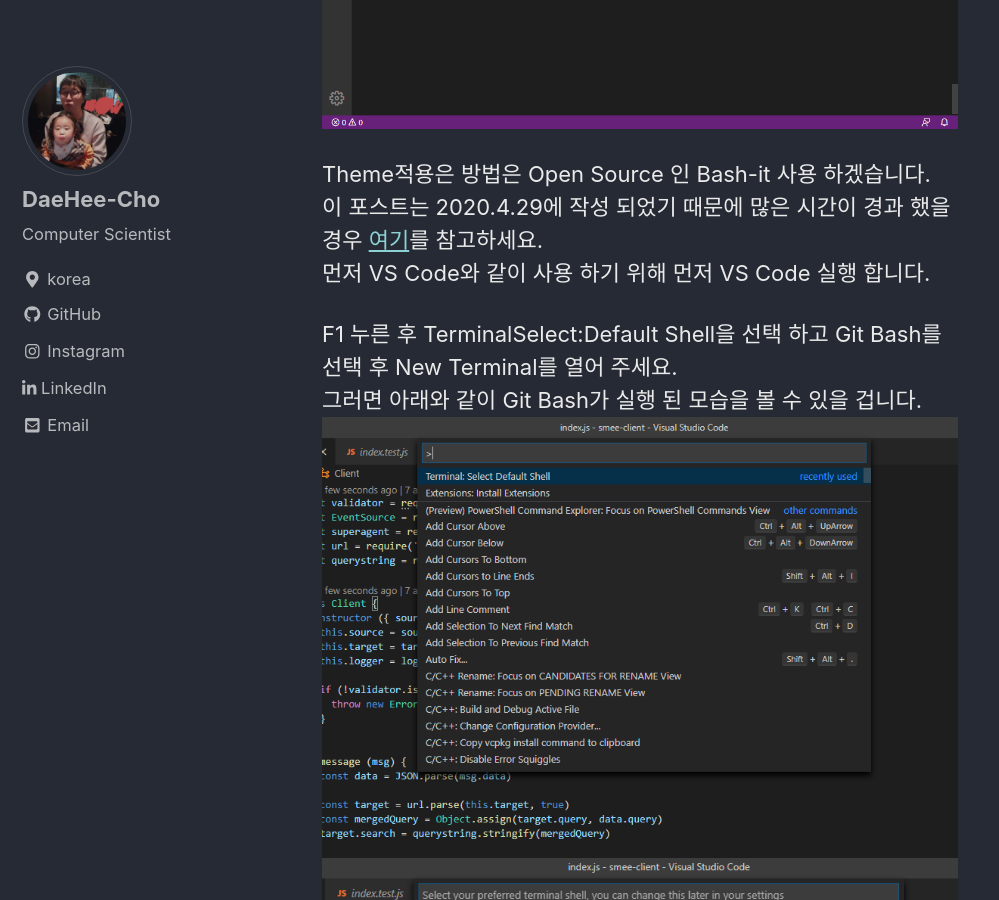
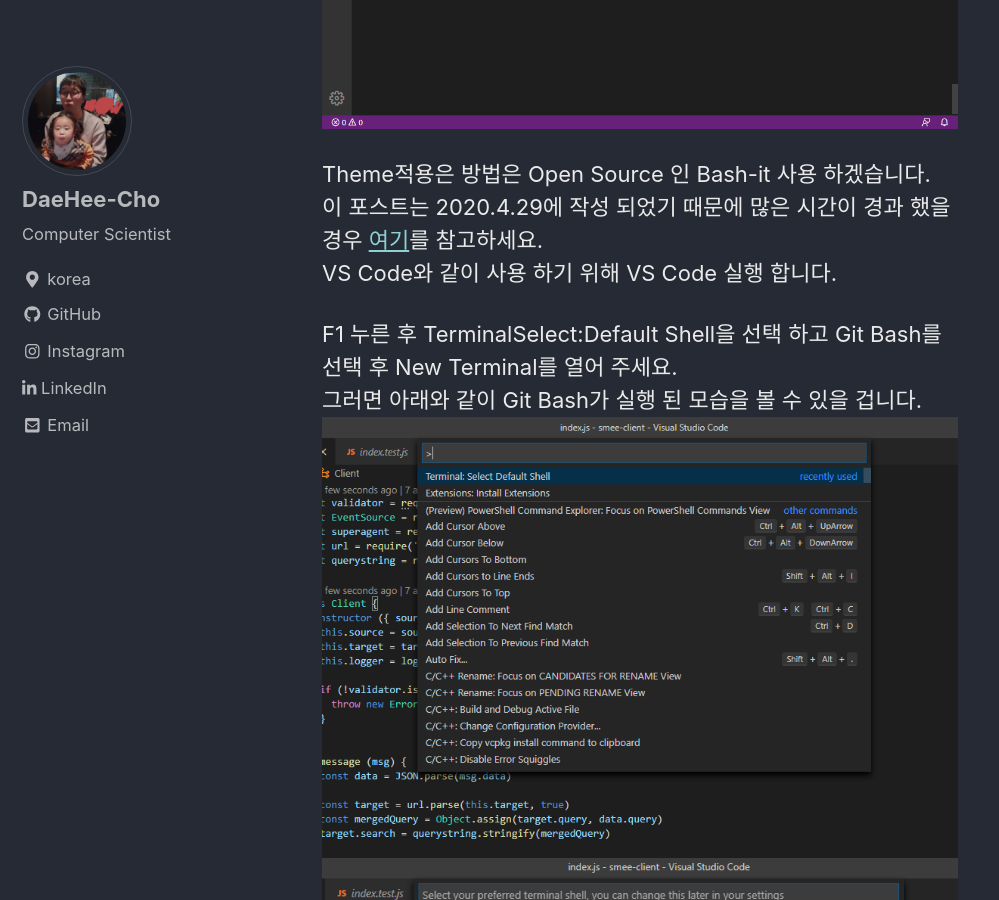
Before and after one commit to Navifra-Kerry/kerry-cho.github.io, a Jekyll site: the page built from _posts/2020-04-29-Custom Git Bash.md, in a window 1280 px wide and 900 px high, scrolled down 925 px. Shown: the whole window, without its empty margins (0-999 px from the left). Built offline with Jekyll 4.4.1, drawn with Linux system fonts in a browser that asks for light colours; cached includes are drawn as plain includes; nearby versions of some CDN libraries; formulas are drawn with MathJax 3; comment, search, counter and statistics services are not loaded.

Commit message:
Update 2020-04-29-Custom Git Bash.md

```diff
--- a/_posts/2020-04-29-Custom Git Bash.md
+++ b/_posts/2020-04-29-Custom Git Bash.md
@@ -17,7 +17,7 @@
 
 Theme적용은 방법은 Open Source 인 Bash-it 사용 하겠습니다.
 이 포스트는 2020.4.29에 작성 되었기 때문에 많은 시간이 경과 했을 경우 [여기](https://github.com/Bash-it/bash-it)를 참고하세요.
-먼저 VS Code와 같이 사용 하기 위해 먼저 VS Code 실행 합니다.
+VS Code와 같이 사용 하기 위해 VS Code 실행 합니다.
 
 F1 누른 후 TerminalSelect:Default Shell을 선택 하고 Git Bash를 선택 후 New Terminal를 열어 주세요.
 그러면 아래와 같이 Git Bash가 실행 된 모습을 볼 수 있을 겁니다.
```
